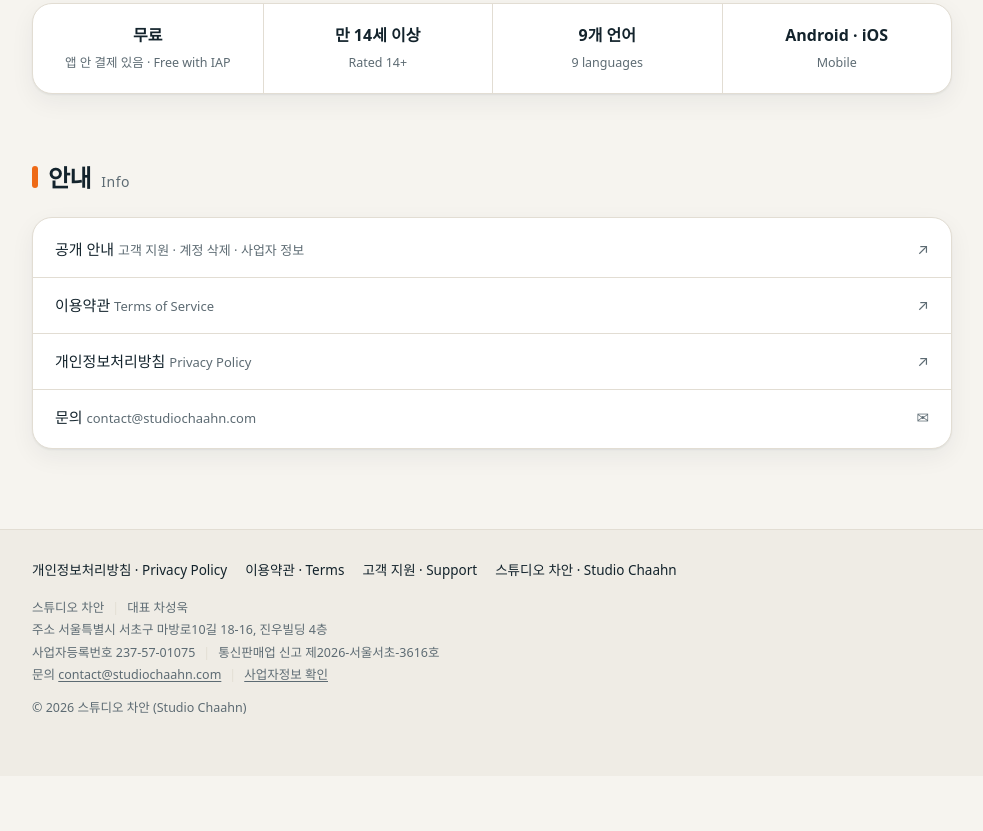
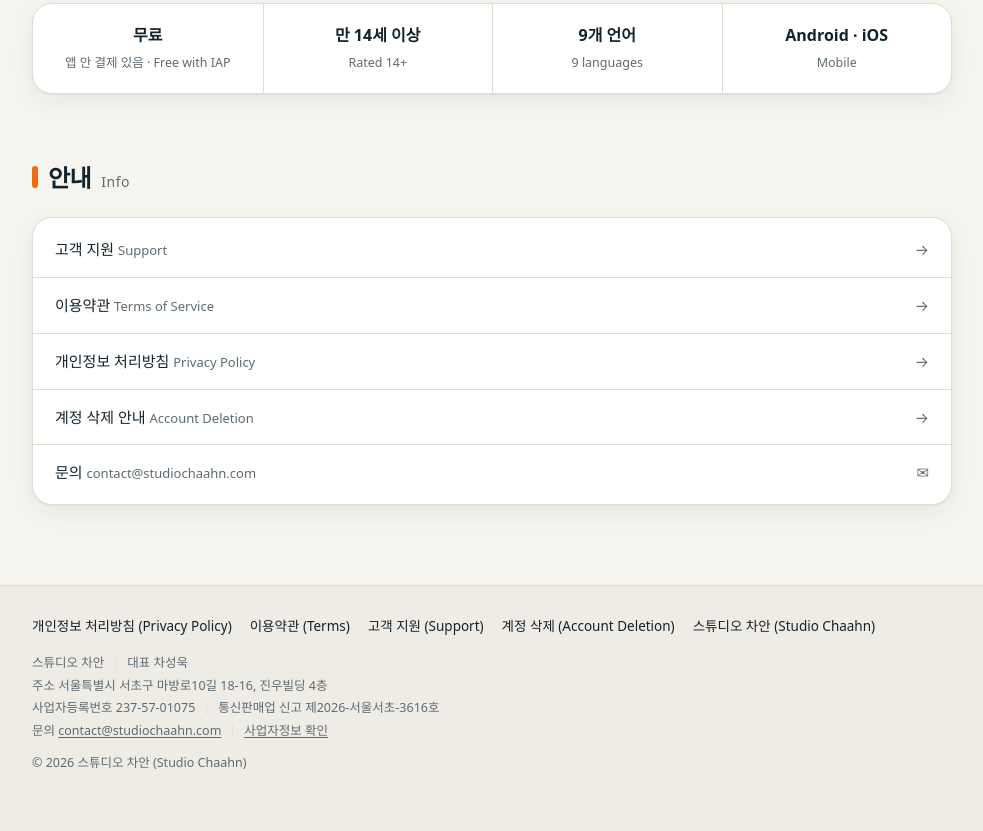
Before and after one commit to Chachadob/studiochaahn.com, a plain HTML site: page engarde/index.html in a window 1280 px wide. Shown: the part 1013-1844 px from the top of the page, without its empty margins (148-1131 px from the left). Before the commit the page ends 1789 px from the top, so only its background shows below. Drawn offline with Linux system fonts and the light colour scheme.

Commit message:
앙가르드 페이지 안내 링크를 노션에서 도메인 페이지로 전환, 사이트맵 추가
Co-Authored-By: Claude Fable 5.2 <noreply@anthropic.com>
Claude-Session: https://claude.ai/code/session_018VnfaMv9JYUtESswcMVhbB

```diff
--- a/engarde/index.html
+++ b/engarde/index.html
@@ -63,7 +63,7 @@
   .links { list-style: none; margin: 0; padding: 4px 0; }
   .links li + li { border-top: 1px solid var(--line); }
   .links a { display: flex; justify-content: space-between; align-items: center; gap: 12px; padding: 15px 22px; text-decoration: none; font-size: 15px; }
-  .links a::after { content: "↗"; color: var(--muted); }
+  .links a::after { content: "→"; color: var(--muted); }
   .links a[href^="mailto"]::after { content: "✉"; }
   .links a:hover { background: var(--surface2); }
   .links .en { font-size: 13px; }
@@ -126,9 +126,10 @@
   <section class="sec" id="info">
     <h2 class="sec-title">안내 <span class="en">Info</span></h2>
     <ul class="links panel">
-      <li><a href="https://nice-nautilus-c1f.notion.site/En-Garde-400a27003d5481998990e9c5ffd06b6a" target="_blank" rel="noopener"><span>공개 안내 <span class="en">고객 지원 · 계정 삭제 · 사업자 정보</span></span></a></li>
-      <li><a href="https://nice-nautilus-c1f.notion.site/400a27003d5481b7aa9bf8f580a8de9e" target="_blank" rel="noopener"><span>이용약관 <span class="en">Terms of Service</span></span></a></li>
-      <li><a href="https://nice-nautilus-c1f.notion.site/400a27003d5481f0af55d4309e4fd856" target="_blank" rel="noopener"><span>개인정보처리방침 <span class="en">Privacy Policy</span></span></a></li>
+      <li><a href="support/"><span>고객 지원 <span class="en">Support</span></span></a></li>
+      <li><a href="terms/"><span>이용약관 <span class="en">Terms of Service</span></span></a></li>
+      <li><a href="privacy/"><span>개인정보 처리방침 <span class="en">Privacy Policy</span></span></a></li>
+      <li><a href="delete-account/"><span>계정 삭제 안내 <span class="en">Account Deletion</span></span></a></li>
       <li><a href="mailto:contact@studiochaahn.com"><span>문의 <span class="en">contact@studiochaahn.com</span></span></a></li>
     </ul>
   </section>
@@ -137,10 +138,11 @@
 <footer class="site-foot">
   <div class="wrap">
     <nav aria-label="정책">
-      <a href="https://nice-nautilus-c1f.notion.site/400a27003d5481f0af55d4309e4fd856" id="privacy" target="_blank" rel="noopener">개인정보처리방침 · Privacy Policy</a>
-      <a href="https://nice-nautilus-c1f.notion.site/400a27003d5481b7aa9bf8f580a8de9e" target="_blank" rel="noopener">이용약관 · Terms</a>
-      <a href="https://nice-nautilus-c1f.notion.site/En-Garde-400a27003d5481998990e9c5ffd06b6a" target="_blank" rel="noopener">고객 지원 · Support</a>
-      <a href="../">스튜디오 차안 · Studio Chaahn</a>
+      <a href="privacy/" id="privacy">개인정보 처리방침 (Privacy Policy)</a>
+      <a href="terms/">이용약관 (Terms)</a>
+      <a href="support/">고객 지원 (Support)</a>
+      <a href="delete-account/">계정 삭제 (Account Deletion)</a>
+      <a href="../">스튜디오 차안 (Studio Chaahn)</a>
     </nav>
     <div class="biz">
       <p><span>스튜디오 차안</span><span>대표 차성욱</span></p>
--- a/sitemap.xml
+++ b/sitemap.xml
@@ -2,5 +2,9 @@
 <urlset xmlns="http://www.sitemaps.org/schemas/sitemap/0.9">
   <url><loc>https://studiochaahn.com/</loc><lastmod>2026-11-15</lastmod></url>
   <url><loc>https://studiochaahn.com/cloudvillage/</loc><lastmod>2026-11-15</lastmod></url>
-  <url><loc>https://studiochaahn.com/engarde/</loc><lastmod>2026-11-15</lastmod></url>
+  <url><loc>https://studiochaahn.com/engarde/</loc><lastmod>2026-11-25</lastmod></url>
+  <url><loc>https://studiochaahn.com/engarde/privacy/</loc><lastmod>2026-11-25</lastmod></url>
+  <url><loc>https://studiochaahn.com/engarde/terms/</loc><lastmod>2026-11-25</lastmod></url>
+  <url><loc>https://studiochaahn.com/engarde/support/</loc><lastmod>2026-11-25</lastmod></url>
+  <url><loc>https://studiochaahn.com/engarde/delete-account/</loc><lastmod>2026-11-25</lastmod></url>
 </urlset>
```
